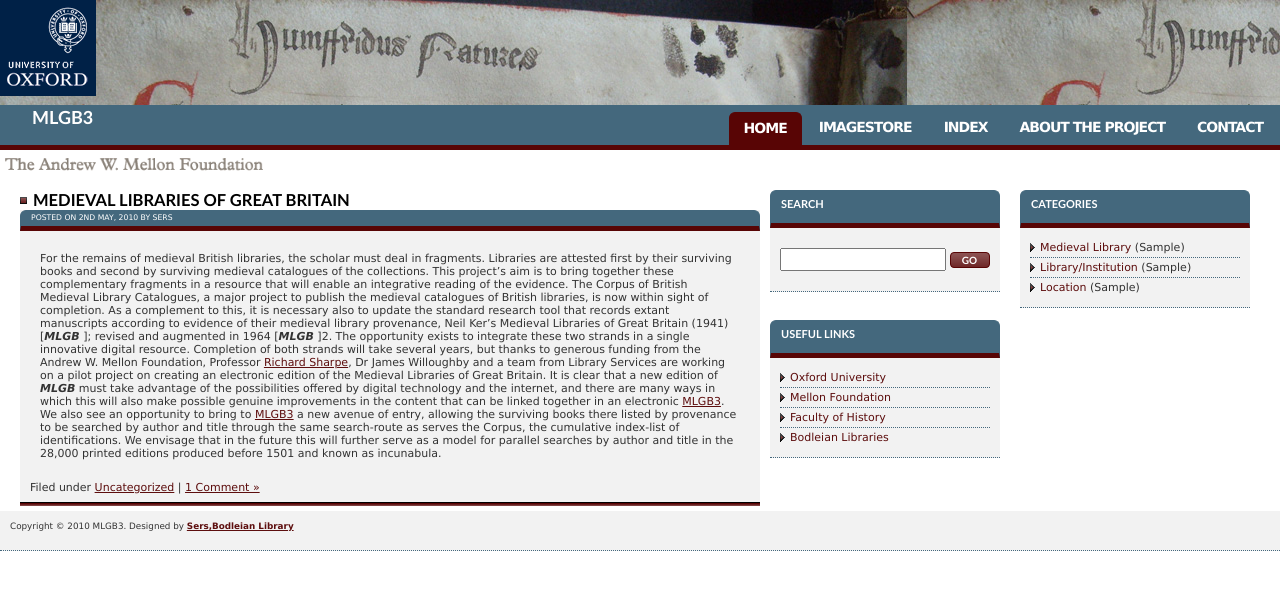
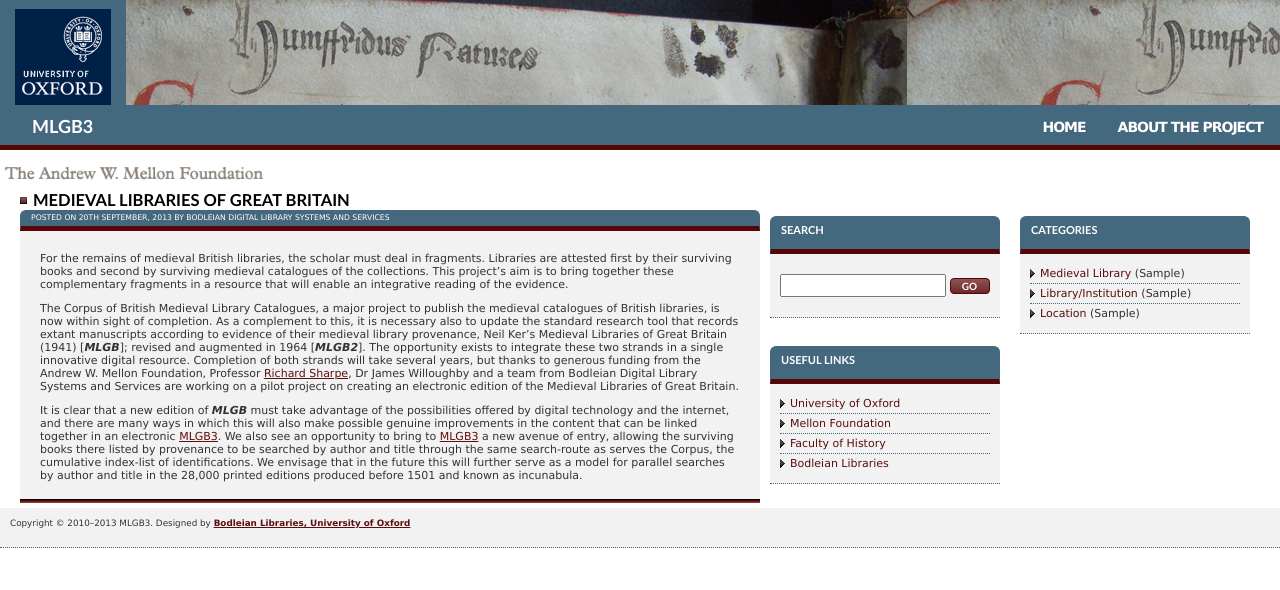
Before and after one commit to MLGB3/solr, a Django app: template www/mlgb/templates/index.html in a window 1280 px wide. Shown: the top 590 px of the page. Run offline with Django 3.2, Linux system fonts and the light colour scheme; the template is opened without the code that fills it: most values are stand-ins (such as "Sample title", 1, 10 or a date in 2020); parts of the project's set-up code (start-up, migrations or seed data) failed here and were passed over.

Commit message:
Repetitive blocks of code providing a (mostly inactive) menu and with hard-coded absolute paths based on IP address have now been moved up into a single, inherited block in base.html. Hard-coded IP address "http://163.1.127.175" has been replaced with "/".
git-svn-id: https://damssupport.bodleian.ox.ac.uk/svn/mlgb3/trunk@33 a75bfd90-2fc9-4c99-ad46-084cd6553aa8

```diff
--- a/www/mlgb/templates/base.html
+++ b/www/mlgb/templates/base.html
@@ -1,22 +1,29 @@
 <!DOCTYPE html PUBLIC "-//W3C//DTD XHTML 1.0 Transitional//EN" "http://www.w3.org/TR/xhtml1/DTD/xhtml1-transitional.dtd">
 <html xmlns="http://www.w3.org/1999/xhtml">
+
+{# ============================================================= #}
 <head>
 <meta http-equiv="Content-Type" content="text/html; charset=utf-8" />
+
 {% block title %}
 <title>MLGB3</title>
 {% endblock %}
+
 <link href="/mlgb/media/css/default.css" rel="stylesheet" type="text/css" />
 
 <link rel="stylesheet" href="/mlgb/media/css/jquery.treeview.css" />
 <link rel="stylesheet" href="/mlgb/media/css/red-treeview.css" />
 <link rel="stylesheet" href="/mlgb/media/css/demo/screen.css" />
 <link rel="stylesheet" href="/mlgb/media/css/slimbox2.css" type="text/css" media="screen" />
+
 <script src="/mlgb/media/js/jquery.js" type="text/javascript"></script>
 <script src="/mlgb/media/js/jquery.cookie.js" type="text/javascript"></script>
 <script src="/mlgb/media/js/slimbox2.js" type="text/javascript"></script>
 <script src="/mlgb/media/js/jquery.treeview.js" type="text/javascript"></script>
+
 <link rel="stylesheet" href="/mlgb/media/css/jquery.autocomplete.css" type="text/css" />
 <script type="text/javascript" src="/mlgb/media/js/jquery.autocomplete.js"></script>
+
 <script type="text/javascript">
     $(function() {
         $("#tree").treeview({
@@ -28,72 +35,169 @@
         });
     })
 </script>
+
 {% block js %}
 {% endblock %}
+
 {% block css %}
 {% endblock %}
 </head>
+
+{# ============================================================= #}
+
 <body>
 {% block header %}
 <div id="header">
-	<div ><a href="http://www.ox.ac.uk/"><img src="/mlgb/media/img/ox.gif" alt="University of Oxford"/></a></div>
-    	<div id ="mlgb3"><a href="http://163.1.127.175/" title="Medieval Libraries of Great Britain"><h1>MLGB3</h1></a></div>
-    	<div id="mellon"><a href="http://www.mellon.org/"><img src="/mlgb/media/img/mellon.gif" alt="Mellon"/></a></div>
+
+  <div id="oxlogo">
+  <a href="http://www.ox.ac.uk/">
+  <img src="/mlgb/media/img/ox.gif" alt="University of Oxford"/>
+  </a>
   </div>
-{% endblock %}
+
+   <div id ="mlgb3">
+   <a href="/" title="Medieval Libraries of Great Britain">
+   <h1>MLGB3
+   </h1>
+   </a>
+   </div><!-- end div mlgb3 -->
+
+   <div id="mellon">
+   <a href="http://www.mellon.org/">
+   <img src="/mlgb/media/img/mellon.gif" alt="Mellon"/>
+   </a>
+   </div><!-- end div mellon -->
+
+</div><!-- end div header -->
+{% endblock %}{# end block header #}
+
 {% block pages %}
 <div id="pages">
   <h2>Pages</h2>
+
   <ul>
-    <li class="active"><a id="page1" href="http://163.1.127.175/">Home</a></li>
-    <li><a id="page2" href="http://163.1.127.175/">ImageStore</a></li>
-    <li><a id="page4" href="http://163.1.127.175/">Index</a></li>
-    <li><a id="page4" href="http://163.1.127.175/about/">About the Project</a></li>
-    <li><a id="page5" href="http://163.1.127.175/">Contact</a></li>
+    <li id="home_listitem"><a id="page1" href="/">Home</a></li>
+    <!-- <li id="imagestore_listitem"><a id="page2" href="/">ImageStore</a></li> -->
+    <!-- <li id="index_listitem"><a id="page4" href="/">Index</a></li> -->
+    <li id="about_listitem"><a id="page4" href="/about/">About the Project</a></li>
+    <!-- <li id="contact_listitem"><a id="page5" href="/">Contact</a></li> -->
   </ul>
-</div>
-{% endblock %}
+
+  <script type="text/javascript">
+  // Highlight the current tab
+  var base_url = "http://mlgb3.bodleian.ox.ac.uk";
+  var about_url = base_url + "/about";
+  var curr_url = document.location.href;
+  var active_item_id = "";
+
+  if( curr_url == base_url || curr_url == base_url + '/' ) {
+    active_item_id = "home_listitem";
+  }
+  else if( curr_url == about_url || curr_url == about_url + '/' ) {
+    active_item_id = "about_listitem";
+  }
+
+  if( active_item_id ) {
+    var active_listitem = document.getElementById( active_item_id );
+    active_listitem.className = "active";
+  }
+  </script>
+</div><!-- end div pages -->
+{% endblock %}{# end block pages #}
+
 <div id="content">
 
   {% block posts %}
   <div id="posts" class="post">
     <h2 class="title">Medieval Libraries of Great Britain</h2>
-      <h3 class="posted">Posted on 2nd May, 2010 by Sers</h3>
+
+    <h3 class="posted">
+    Posted on 20th September, 2013 by Bodleian Digital Library Systems and Services
+    </h3>
     <div class="story">
-        <p>For the remains of medieval British libraries, the scholar must deal in fragments. Libraries are attested first by their surviving books and second by surviving medieval catalogues of the collections. This project’s aim is to bring together these complementary fragments in a resource that will enable an integrative reading of the evidence. The Corpus of British Medieval Library Catalogues, a major project to publish the medieval catalogues of British libraries, is now within sight of completion. As a complement to this, it is necessary also to update the standard research tool that records extant manuscripts according to evidence of their medieval library provenance, Neil Ker’s Medieval Libraries of Great Britain (1941) [<em><strong>MLGB</strong></em> ]; revised and augmented in 1964 [<em><strong>MLGB</strong></em> ]2. The opportunity exists to integrate these two strands in a single innovative digital resource. Completion of both strands will take several years, but thanks to generous funding from the Andrew W. Mellon Foundation, Professor <a href="http://www.history.ox.ac.uk/staff/postholder/sharpe_r.htm">Richard Sharpe</a>, Dr James Willoughby and a team from Library Services are working on a pilot project on creating an electronic edition of the Medieval Libraries of Great Britain.
+      <p>
+      For the remains of medieval British libraries, the scholar must deal in fragments.
+      Libraries are attested first by their surviving books and second by surviving medieval
+      catalogues of the collections. This project’s aim is to bring together these complementary
+      fragments in a resource that will enable an integrative reading of the evidence.
+      </p>
+      <p>
+      The Corpus of British Medieval Library Catalogues, a major project to publish the medieval
+      catalogues of British libraries, is now within sight of completion.
+      As a complement to this, it is necessary also to update the standard research tool
+      that records extant manuscripts according to evidence of their medieval library provenance,
+      Neil Ker’s Medieval Libraries of Great Britain (1941) [<em><strong>MLGB</strong></em>];
+      revised and augmented in 1964 [<em><strong>MLGB2</strong></em>].
+      The opportunity exists to integrate these two strands in a single innovative digital
+      resource. Completion of both strands will take several years, but thanks to generous funding
+      from the Andrew W. Mellon Foundation, Professor
+      <a href="http://www.history.ox.ac.uk/staff/postholder/sharpe_r.htm">Richard Sharpe</a>,
+      Dr James Willoughby and a team from Bodleian Digital Library Systems and Services
+      are working on a pilot project on creating an electronic edition of the
+      Medieval Libraries of Great Britain.
+      </p>
+      <p>
 
-It is clear that a new edition of <em><strong>MLGB</strong></em>  must take advantage of the possibilities offered by digital technology and the internet, and there are many ways in which this will also make possible genuine improvements in the content that can be linked together in an electronic <a href="http://163.1.127.175/" class="Mlgb3">MLGB3</a>. We also see an opportunity to bring to <a href="http://163.1.127.175/" class="Mlgb3">MLGB3</a>  a new avenue of entry, allowing the surviving books there listed by provenance to be searched by author and title through the same search-route as serves the Corpus, the cumulative index-list of identifications. We envisage that in the future this will further serve as a model for parallel searches by author and title in the 28,000 printed editions produced before 1501 and known as incunabula.
+      It is clear that a new edition of <em><strong>MLGB</strong></em>  must take advantage of
+      the possibilities offered by digital technology and the internet, and there are many ways
+      in which this will also make possible genuine improvements in the content that can be linked
+      together in an electronic <a href="/" class="Mlgb3">MLGB3</a>.
+      We also see an opportunity to bring to <a href="/" class="Mlgb3">MLGB3</a>
+      a new avenue of entry, allowing the surviving books there listed by provenance to be searched
+      by author and title through the same search-route as serves the Corpus, the cumulative
+      index-list of identifications. We envisage that in the future this will further serve as a
+      model for parallel searches by author and title in the 28,000 printed editions produced
+      before 1501 and known as incunabula.
       </p>
-      </div>
+    </div><!-- end div class story -->
+
     <div class="meta">
-        <p>Filed under <a href="http://163.1.127.175/" class="category">Uncategorized</a> | <a href="http://163.1.127.175/" class="comment">1 Comment &raquo;</a></p>
-      </div>
+    <!--
+    <p>Filed under <a href="/" class="category">Uncategorized</a>
+    |
+    <a href="/" class="comment">1 Comment &raquo;</a></p>
+    -->
+    </div><!-- end div class "meta" -->
+  </div><!-- end div "posts" -->
+  {% endblock %}{# end block posts #}
 
-  </div>
-{% endblock %}
+  {% block moreoptions %}
+  <div class="moreoptions">
   {% block search %}
   {% endblock %}
+
   {% block archives %}
   {% endblock %}
+
   {% block useful_links %}
   <div id="Useful_Links" class="boxed">
     <h2 class="heading">Useful Links</h2>
     <div class="content">
       <ul>
-        <li class="first"><a href="http://www.ox.ac.uk/">Oxford University</a></li>
+        <li class="first"><a href="http://www.ox.ac.uk/">University of Oxford</a></li>
         <li><a href="http://www.mellon.org/">Mellon Foundation</a></li>
         <li><a href="http://www.history.ox.ac.uk/">Faculty of History</a></li>
         <li><a href="http://www.bodleian.ox.ac.uk/">Bodleian Libraries</a></li>
       </ul>
-    </div>
-  </div>
-{% endblock %}
-</div>
+    </div><!-- end div class "content" within div "useful links" -->
+  </div><!-- end div "useful links" -->
+  {% endblock %}{# end block useful links #}
+  </div><!-- end div class "moreoptions" -->
+  {% endblock %}{# end block "more options" #}
+
+</div><!-- end div id "content" -->
+
 {% block footer %}
+<div id="footer">
+  <p>
+  Copyright &copy; 2010&ndash;2013 MLGB3.  Designed by
+  <a href="http://www.bodleian.ox.ac.uk/">
+  <strong>Bodleian Libraries, University of Oxford</strong>
+  </a>
+  </p>
+</div><!-- end div id "footer" -->
+{% endblock %}{# end block footer #}
 
-<div id="footer">
-  <p>Copyright &copy; 2010 MLGB3. Designed by <a href="http://www.bodleian.ox.ac.uk/"><strong>Sers,Bodleian Library</strong></a></p>
-</div>
-{% endblock %}
 </body>
+{# ============================================================= #}
 </html>
--- a/www/mlgb/templates/index.html
+++ b/www/mlgb/templates/index.html
@@ -51,9 +51,9 @@ $().ready(function() {
     <h2 class="heading">Categories</h2>
     <div class="content">
       <ul>
-        <li class="first"><a href="http://163.1.127.175/mlgb/category/?se=1">Medieval Library</a> ({{lists1}})</li>
-        <li><a href="http://163.1.127.175/mlgb/category/?se=2">Library/Institution</a> ({{lists3}})</li>
-        <li><a href="http://163.1.127.175/mlgb/category/?se=3">Location</a> ({{lists2}})</li>
+        <li class="first"><a href="/mlgb/category/?se=1">Medieval Library</a> ({{lists1}})</li>
+        <li><a href="/mlgb/category/?se=2">Library/Institution</a> ({{lists3}})</li>
+        <li><a href="/mlgb/category/?se=3">Location</a> ({{lists2}})</li>
       </ul>
     </div>
   </div>
```
Lines whose indentation alone changed are shown as unchanged.
